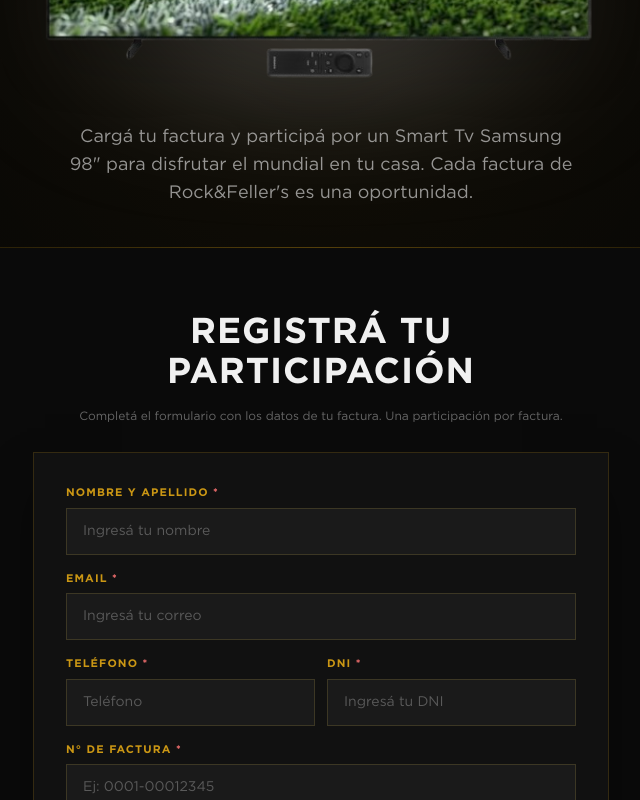
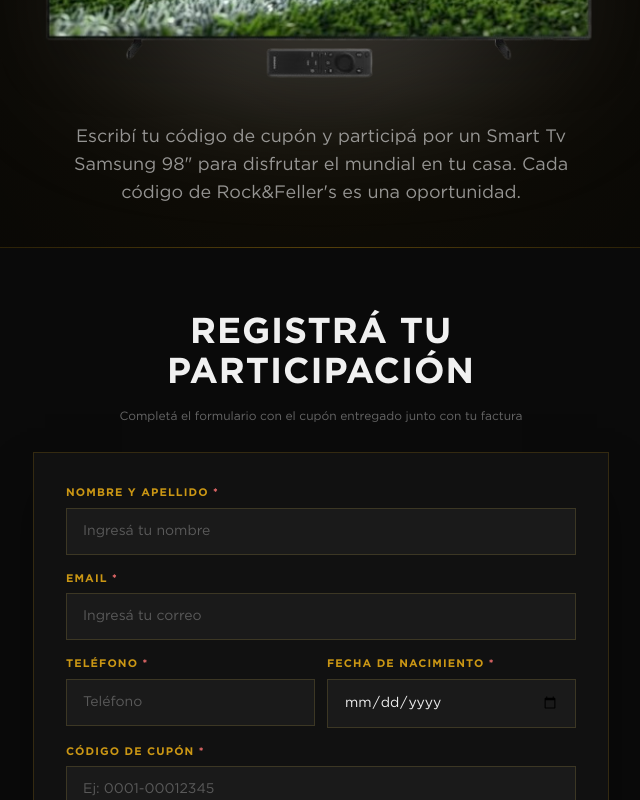
Before and after one commit to RockMKT/rf-sorteo-samsung, a Next.js app: page / in a window 1280 px wide. Shown: the part 520-1320 px from the top of the page, without its empty margins (319-959 px from the left). Built offline with nearby package versions, Linux system fonts and the light colour scheme.

Commit message:
change DNI for Date

```diff
--- a/components/FormSorteo.tsx
+++ b/components/FormSorteo.tsx
@@ -24,7 +24,7 @@ interface FormData {
   nombre: string
   email: string
   telefono: string
-  dni: string
+  fecha_nacimiento: string
   numero_factura: string
   canal: string
   palabra: string
@@ -35,7 +35,7 @@ const EMPTY: FormData = {
   nombre: '',
   email: '',
   telefono: '',
-  dni: '',
+  fecha_nacimiento: '',
   numero_factura: '',
   canal: '',
   palabra: '',
@@ -80,7 +80,7 @@ export default function FormSorteo({ onSuccess, onTerminosClick }: Props) {
           nombre: form.nombre,
           email: form.email,
           telefono: form.telefono,
-          dni: form.dni,
+          fecha_nacimiento: form.fecha_nacimiento,
           numero_factura: form.numero_factura,
           canal: form.canal,
           palabra: form.palabra,
@@ -161,18 +161,17 @@ export default function FormSorteo({ onSuccess, onTerminosClick }: Props) {
           />
         </div>
         <div>
-          <label htmlFor="dni" className="block text-[11px] font-display uppercase tracking-widest text-rf-dorado/80 mb-1.5">
-            DNI <span className="text-red-400">*</span>
+          <label htmlFor="fecha_nacimiento" className="block text-[11px] font-display uppercase tracking-widest text-rf-dorado/80 mb-1.5">
+            Fecha de nacimiento <span className="text-red-400">*</span>
           </label>
           <input
-            id="dni"
-            type="text"
-            name="dni"
-            value={form.dni}
+            id="fecha_nacimiento"
+            type="date"
+            name="fecha_nacimiento"
+            value={form.fecha_nacimiento}
             onChange={handleChange}
-            placeholder="Ingresá tu DNI"
             required
-            inputMode="numeric"
+            max={new Date().toISOString().split('T')[0]}
             className="input-rf"
           />
         </div>
@@ -181,7 +180,7 @@ export default function FormSorteo({ onSuccess, onTerminosClick }: Props) {
       {/* Número de factura */}
       <div>
         <label htmlFor="numero_factura" className="block text-[11px] font-display uppercase tracking-widest text-rf-dorado/80 mb-1.5">
-          N° de factura <span className="text-red-400">*</span>
+          Código de cupón <span className="text-red-400">*</span>
         </label>
         <input
           id="numero_factura"
--- a/components/HeroSection.tsx
+++ b/components/HeroSection.tsx
@@ -75,8 +75,8 @@ export default function HeroSection({ onFormSuccess, onTerminosClick }: Props) {
           transition={{ duration: 0.6, delay: 0.25, ease: 'easeOut' }}
           className="text-rf-texto/60 text-base md:text-lg max-w-lg leading-relaxed"
         >
-          Cargá tu factura y participá por un Smart Tv Samsung 98" para disfrutar
-          el mundial en tu casa. Cada factura de Rock&amp;Feller&apos;s es una oportunidad.
+          Escribí tu código de cupón y participá por un Smart Tv Samsung 98" para disfrutar
+          el mundial en tu casa. Cada código de Rock&amp;Feller&apos;s es una oportunidad.
         </motion.p>
       </div>
 
@@ -97,7 +97,7 @@ export default function HeroSection({ onFormSuccess, onTerminosClick }: Props) {
                 Registrá tu participación
               </h2>
               <p className="text-xs text-rf-texto/40">
-                Completá el formulario con los datos de tu factura. Una participación por factura.
+                Completá el formulario con el cupón entregado junto con tu factura
               </p>
             </div>
 
@@ -106,7 +106,7 @@ export default function HeroSection({ onFormSuccess, onTerminosClick }: Props) {
             </div>
 
             <p className="text-center text-rf-texto/25 text-[11px] mt-5 leading-relaxed">
-              Solo mayores de 18 años. Válido en todo el territorio argentino.
+              Sólo mayores de 18 años. Válido en todo el territorio argentino.
             </p>
           </motion.div>
         </div>
--- a/components/SectionCombos.tsx
+++ b/components/SectionCombos.tsx
@@ -64,7 +64,7 @@ export default function SectionCombos() {
 
                   <FadeIn delay={0.15}>
                     <p className="text-rf-texto/50 text-center mt-6 text-sm leading-relaxed mb-8">
-                      Consumiendo una Sugerencia del Chef o un MENÚ KIDS te llevas un vaso de regalo
+                      Consumiendo un MENÚ KIDS te llevas un vaso de regalo
                     </p>
                   </FadeIn>
       </div>
--- a/components/SectionPedidosYa.tsx
+++ b/components/SectionPedidosYa.tsx
@@ -52,7 +52,7 @@ export default function SectionGiftCard() {
 
           <FadeIn delay={0.15}>
             <p className="text-rf-texto/50 text-sm leading-relaxed mb-8">
-              Disfruta un combo mundialista exclusivo. Llevamos el rock a tu casa. Pedí por PedidosYa.
+              Disfruta un combo mundialista exclusivo. Llevamos el rock a tu casa. <br /> Pedí por PedidosYa.
             </p>
           </FadeIn>
 
```
